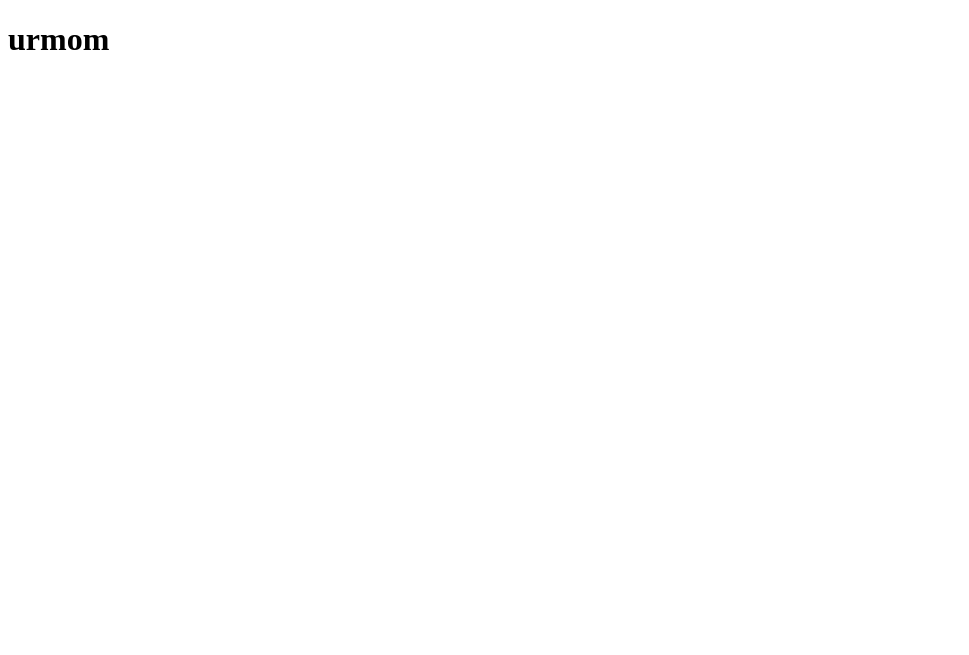
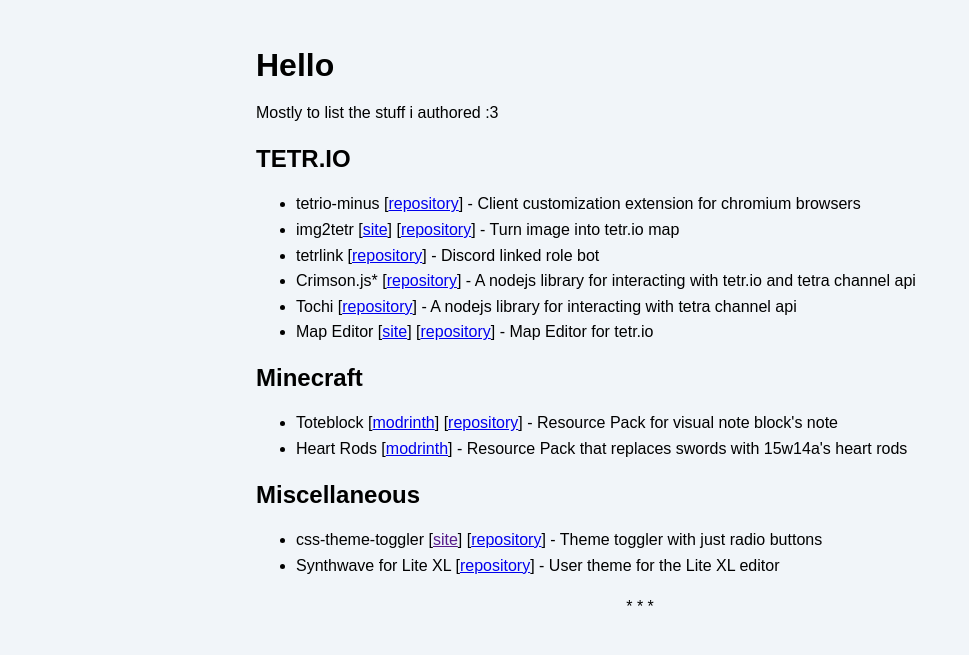
Before and after one commit to RedStone576/RedStone576.github.io, a plain HTML site: page index.html in a window 1280 px wide. Shown: the whole page, without its empty margins (0-969 px from the left). Drawn offline with Linux system fonts and the light colour scheme.

Commit message:
add some stuff

```diff
--- a/index.html
+++ b/index.html
@@ -3,10 +3,100 @@
     <head>
         <meta charset="UTF-8">
         <meta name="viewport" content="width=device-width, initial-scale=0.45">
-        <title>hello</title>
+
+        <title>RedStone576</title>
+
+        <link rel="stylesheet" href="./style.css">
     </head>
 
     <body>
-        <h1>urmom</h1>
+        <main>
+            <h1>Hello</h1>
+            <p>Mostly to list the stuff i authored :3</p>
+
+            <h2>TETR.IO</h2>
+            <ul>
+                <li>
+                    tetrio-minus
+                    [<a href="https://github.com/RedStone576/tetrio-minus">repository</a>]
+                    - Client customization extension for chromium browsers
+                </li>
+
+                <li>
+                    img2tetr
+                    [<a href="https://redstone576.github.io/img2tetr/">site</a>]
+                    [<a href="https://github.com/RedStone576/img2tetr">repository</a>]
+                    - Turn image into tetr.io map
+                </li>
+
+                <li>
+                    tetrlink
+                    [<a href="https://github.com/RedStone576/tetrlink">repository</a>]
+                    - Discord linked role bot
+                </li>
+
+                <li>
+                    Crimson.js*
+                    [<a href="https://github.com/RedStone576/crimson.js">repository</a>]
+                    - A nodejs library for interacting with tetr.io and tetra channel api
+                </li>
+
+                <li>
+                    Tochi
+                    [<a href="https://github.com/RedStone576/tochi">repository</a>]
+                    - A nodejs library for interacting with tetra channel api
+                </li>
+
+                <li>
+                    Map Editor
+                    [<a href="https://redstone576.github.io/tetrio-map-editor/">site</a>]
+                    [<a href="https://github.com/RedStone576/tetrio-map-editor">repository</a>]
+                    - Map Editor for tetr.io
+                </li>
+
+                <!--
+                <li>
+
+                    [<a href="">site</a>]
+                    [<a href="">repository</a>]
+                    -
+                </li>
+                -->
+            </ul>
+
+            <h2>Minecraft</h2>
+            <ul>
+                <li>
+                    Toteblock
+                    [<a href="https://modrinth.com/resourcepack/toteblock">modrinth</a>]
+                    [<a href="https://github.com/RedStone576/toteblock">repository</a>]
+                    - Resource Pack for visual note block's note
+                </li>
+
+                <li>
+                    Heart Rods
+                    [<a href="https://modrinth.com/resourcepack/heart-rods">modrinth</a>]
+                    - Resource Pack that replaces swords with 15w14a's heart rods
+                </li>
+            </ul>
+
+            <h2>Miscellaneous</h2>
+            <ul>
+                <li>
+                    css-theme-toggler
+                    [<a href="">site</a>]
+                    [<a href="https://github.com/RedStone576/css-theme-toggler">repository</a>]
+                    - Theme toggler with just radio buttons
+                </li>
+
+                <li>
+                    Synthwave for Lite XL
+                    [<a href="https://github.com/lite-xl/lite-xl-colors">repository</a>]
+                    - User theme for the Lite XL editor
+                </li>
+            </ul>
+
+            <p class="dinkus">* * *</p>
+        </main>
     </body>
 </html>
--- /dev/null
+++ b/style.css
@@ -0,0 +1,14 @@
+:root {
+    color-scheme: light;
+}
+
+body {
+    background: #F1F5F9;
+    font-family: sans-serif;
+    line-height: 1.6em;
+    margin: 1em auto;
+    max-width: 800px;
+}
+
+main { padding: 1em; }
+.dinkus {text-align: center;}
```
